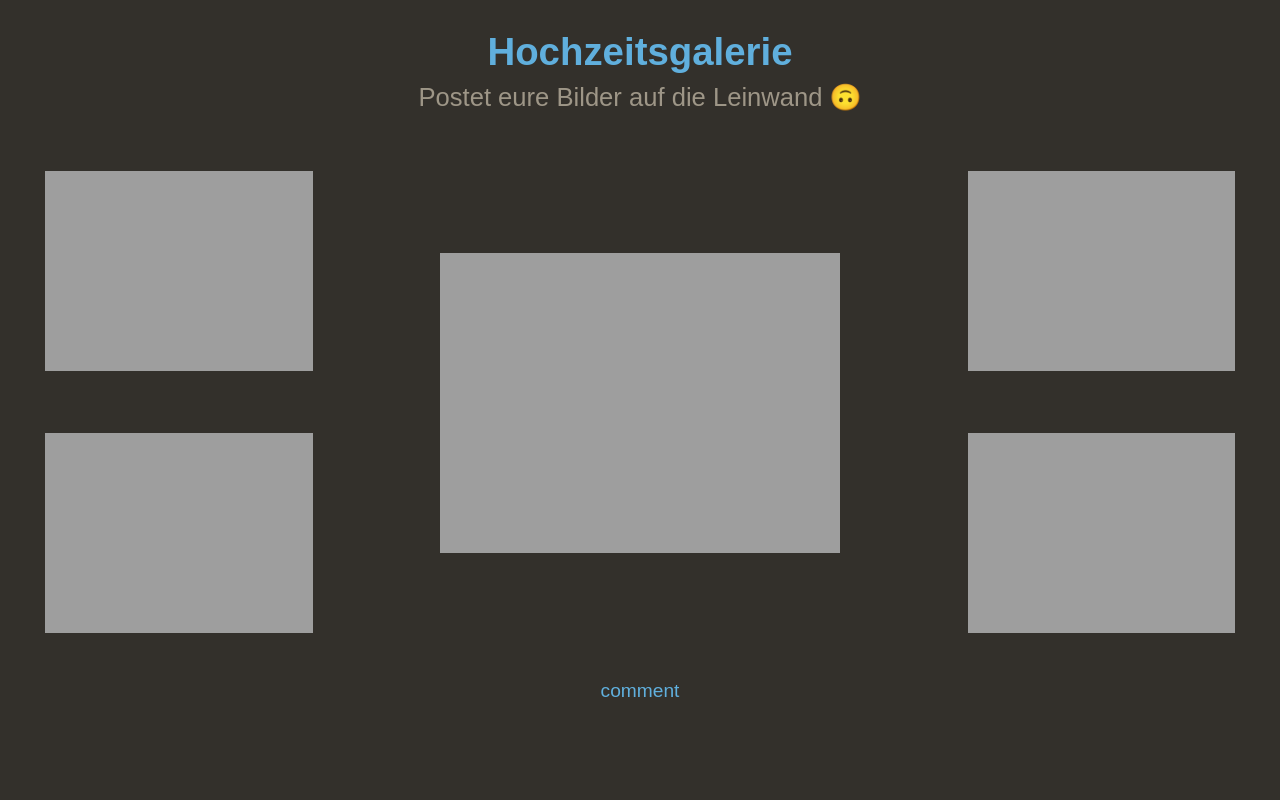
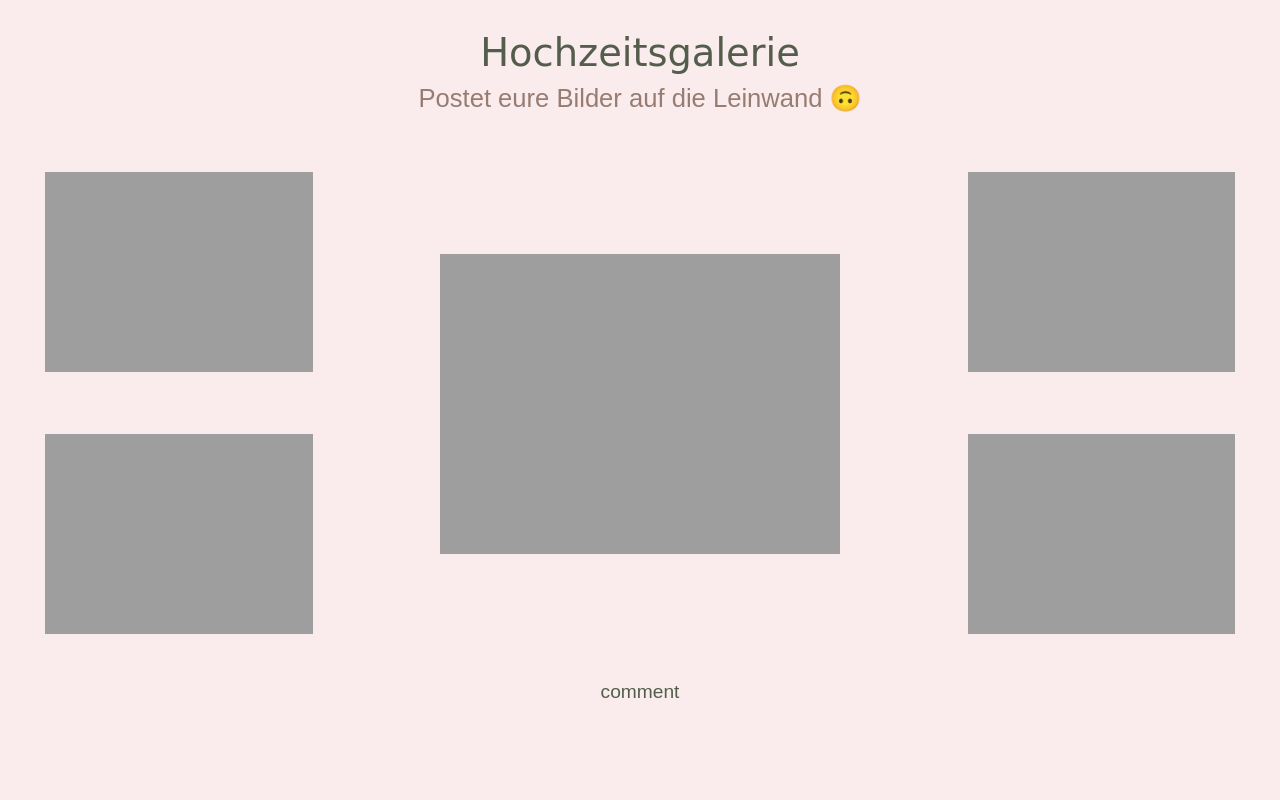
Before and after one commit to mennthor/flask_img_push, a Flask app: page /gallery in a window 1280 px wide. Run offline with Flask 2, Linux system fonts and the light colour scheme; data that the repository does not hold is empty; some libraries are stand-ins or nearby versions.

Commit message:
play with different colors

```diff
--- a/slideshow/static/css/gallery.css
+++ b/slideshow/static/css/gallery.css
@@ -15,21 +15,22 @@ h1 {
 }
 
 .container.gallery-container {
-    background-color: #33302B;
-    color: #60AFDD;
+    background-color: #faeced;
+    /*background-image: url("background.jpg")*/
+    color: #545d4c;
     min-height: 100vh;
 }
 
 .gallery-container h1 {
     text-align: center;
     margin-top: 20px;
-    font-family: 'Droid Sans', sans-serif;
-    font-weight: bold;
+    font-family: 'DejaVu Sans', sans-serif;
+    font-weight: light;
 }
 
 .gallery-container p.page-description {
     text-align: center;
-    color: #9E9687;
+    color: #977c72;
 }
 
 /* Center image and display in correct ratio */
```
